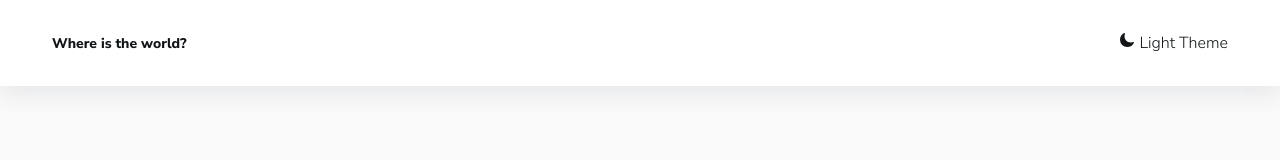
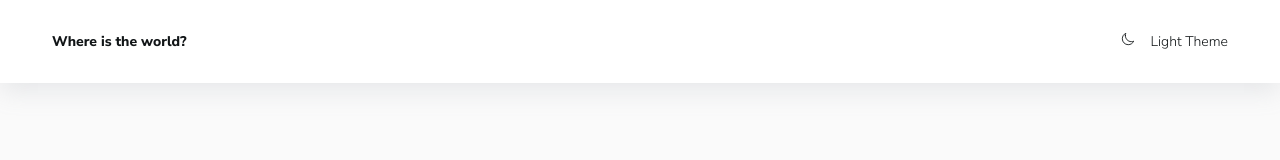
Before and after one commit to VovaFouchek/rest_countries_api, a React (Create React App) app: page / in a window 1280 px wide. Shown: the top 160 px of the page. Built offline with nearby package versions, Linux system fonts and the light colour scheme.

Commit message:
Switcher for text theme

```diff
--- a/src/components/Header.jsx
+++ b/src/components/Header.jsx
@@ -25,7 +25,13 @@ const Title = styled.a.attrs({
   font-weight: var(--fw-bold);
 `;
 
-const ModeSwitcher = styled.div``;
+const ModeSwitcher = styled.div`
+  color: var(--colors-text);
+  font-size: var(--fs-sm);
+  cursor: pointer;
+  ${'' /* font-weight: var(--fw-bold); */}
+  text-transform: capitalize;
+`;
 
 
 
@@ -43,7 +49,8 @@ export const Header = () => {
                 <Wrapper>
                     <Title>Where is the world?</Title>
                     <ModeSwitcher onClick={toggleTheme}>
-                        <IoMoon /> Light Theme
+                        {theme === 'light' ? (<IoMoonOutline size="14px" />) : (<IoMoon size="14px" />)}{' '}
+                        <span style={{ marginLeft: '0.75rem' }}>{theme} Theme</span>
                     </ModeSwitcher>
                 </Wrapper>
             </Container>
```
